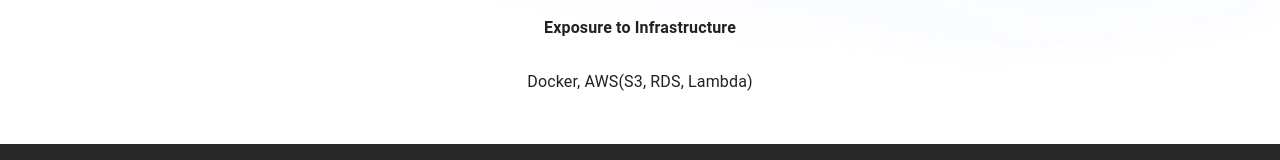
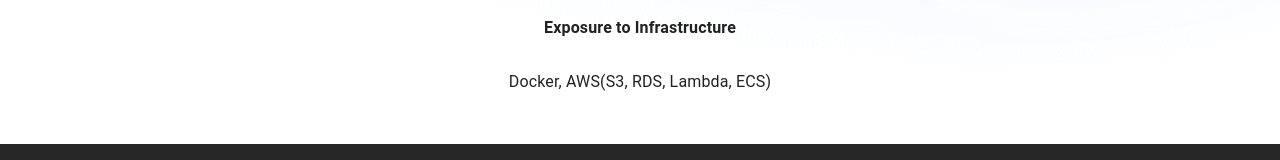
Before and after one commit to Chihiro88G/aboutme-docker, a React (Create React App) app: page /skills in a window 1280 px wide. Shown: the part 1056-1216 px from the top of the page. Built offline with nearby package versions, Linux system fonts and the light colour scheme; the HTML template or start-up script is replaced by a standard one.

Commit message:
minor change

```diff
--- a/src/pages/Skills.js
+++ b/src/pages/Skills.js
@@ -113,7 +113,7 @@
 
         <Bold>Exposure to Infrastructure</Bold>
         <Typography textAlign='center'>
-            Docker, AWS(S3, RDS, Lambda)
+            Docker, AWS(S3, RDS, Lambda, ECS)
         </Typography>
       </Box>
     </PageContainer>
```
